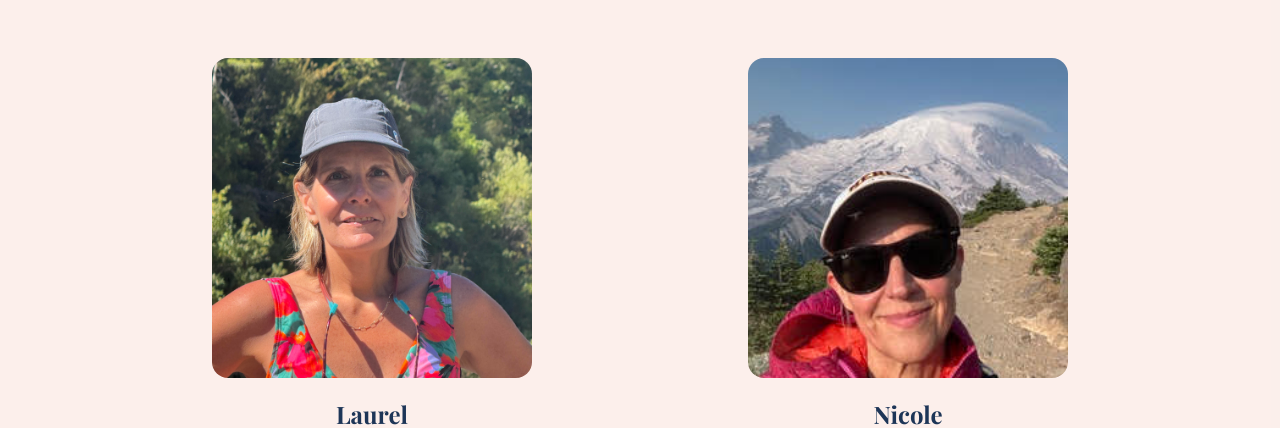
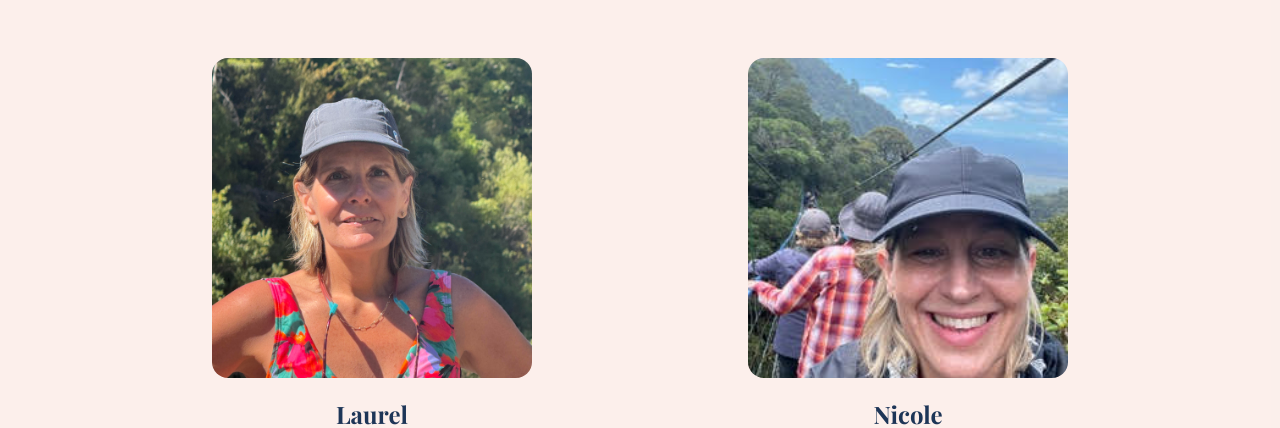
Before and after one commit to dthess372/bougie-adventure, a Next.js app: page /about in a window 1280 px wide. Shown: the part 616-1044 px from the top of the page. Built offline with nearby package versions, Linux system fonts and the light colour scheme; a web font is replaced by a local one.

Commit message:
Use nicole-bridge as Nicole's headshot; move mountain hike to gallery
Co-Authored-By: Claude Sonnet 4.6 <noreply@anthropic.com>

```diff
--- a/src/app/about/page.tsx
+++ b/src/app/about/page.tsx
@@ -57,7 +57,7 @@ export default function AboutPage() {
             {/* Guide 2 */}
             <div className="space-y-5">
               <div className="relative aspect-square rounded-2xl overflow-hidden max-w-xs mx-auto w-full">
-                <Image src="/nicole.jpg" alt="Nicole on a mountain hike" fill sizes="(max-width: 768px) 100vw, 320px" className="object-cover object-[50%_20%]" />
+                <Image src="/gallery-nicole-bridge.jpg" alt="Nicole on a bridge overlook" fill sizes="(max-width: 768px) 100vw, 320px" className="object-cover object-[50%_20%]" />
               </div>
               <div className="text-center space-y-2">
                 <h3 className="font-serif text-2xl font-bold text-royal-blue">Nicole</h3>
--- a/src/app/gallery/page.tsx
+++ b/src/app/gallery/page.tsx
@@ -10,7 +10,7 @@ export const metadata: Metadata = {
 const galleryImages = [
   { id: 1,  alt: 'Guides on the raft together',        src: '/gallery-guides-raft.jpg',       trip: 'Salmon River' },
   { id: 2,  alt: 'Rafting the river',                  src: '/gallery-raft.jpg',               trip: 'Salmon River' },
-  { id: 10, alt: 'Nicole on a bridge overlook',        src: '/gallery-nicole-bridge.jpg',      trip: 'Custom Trip' },
+  { id: 10, alt: 'Nicole on a mountain hike',           src: '/nicole.jpg',                     trip: 'Mountain Retreat' },
   { id: 12, alt: 'Laurel on the river',                src: '/laurel.jpg',                     trip: 'Salmon River' },
   { id: 5,  alt: 'Nicole at a waterfall',              src: '/gallery-nicole-waterfall.jpg',   trip: 'Pacific Northwest' },
   { id: 6,  alt: 'Waterfall in the wilderness',        src: '/gallery-waterfall.jpg',          trip: 'Pacific Northwest' },
```
